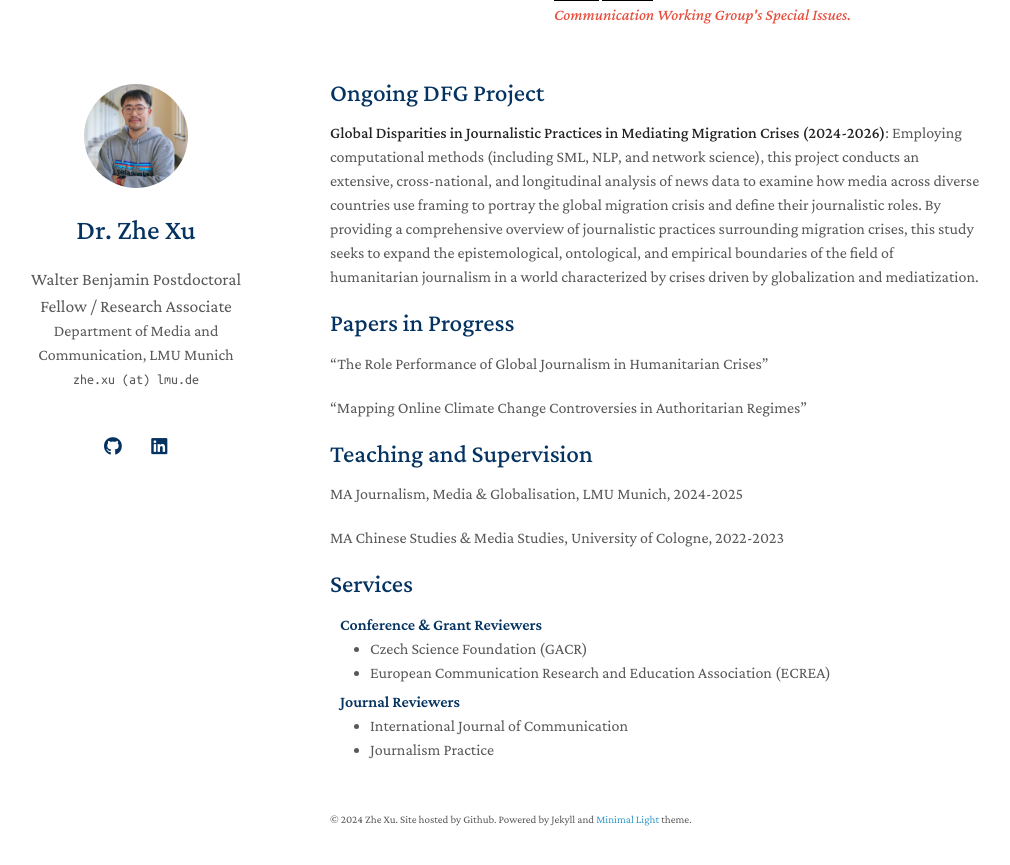
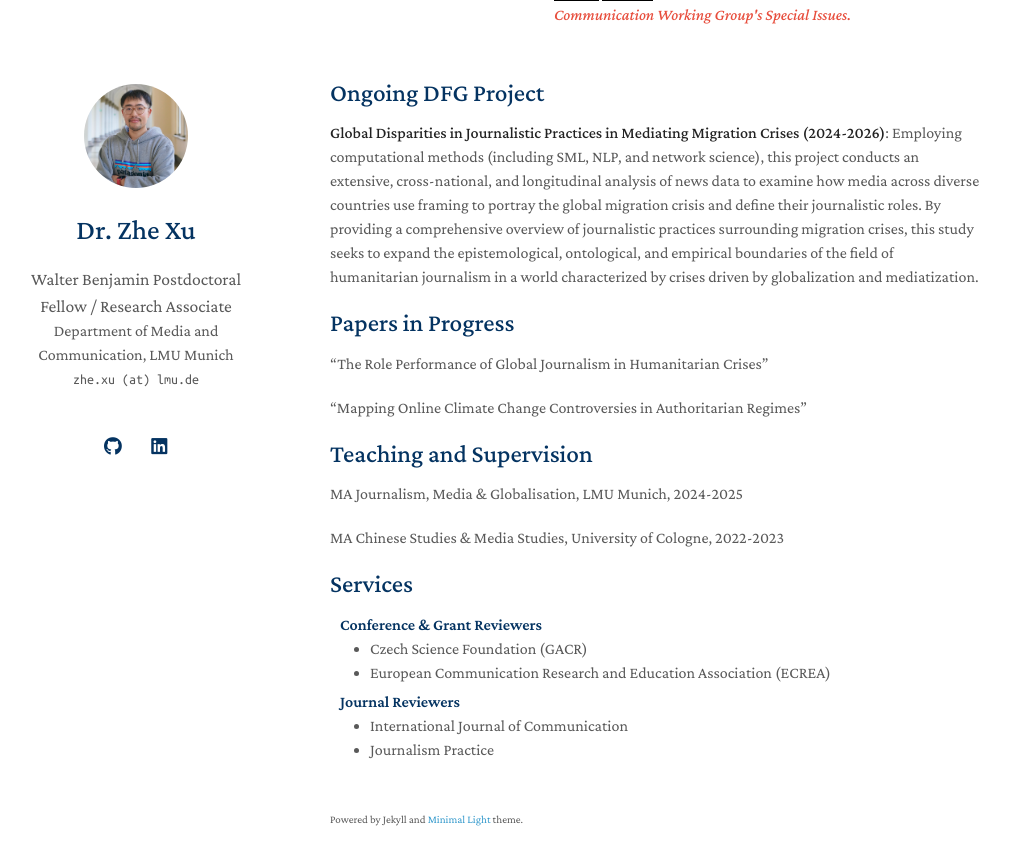
Before and after one commit to zhexuphd/home, a Jekyll site: the page built from index.md, in a window 1280 px wide and 900 px high, scrolled down 1560 px. Shown: the top 865 px of the window, without its empty margins (140-1150 px from the left). Built offline with Jekyll 4.4.1, drawn with Linux system fonts in a browser that asks for light colours; a style sheet for code colours, icons or effects is not loaded; our own code applies the rules of GitHub Pages for plain Markdown files.

Commit message:
Update homepage.html

```diff
--- a/_layouts/homepage.html
+++ b/_layouts/homepage.html
@@ -100,7 +100,7 @@
       <br>
 
       {% if site.enable_footnote %}
-      <p><small>© 2024 Zhe Xu. Site hosted by Github. Powered by Jekyll and <a href="https://github.com/yaoyao-liu/minimal-light" target="_blank" rel="noopener">Minimal Light</a> theme.</small></p>
+      <p><small>Powered by Jekyll and <a href="https://github.com/yaoyao-liu/minimal-light" target="_blank" rel="noopener">Minimal Light</a> theme.</small></p>
       {% endif %}
 
       </section>
```
